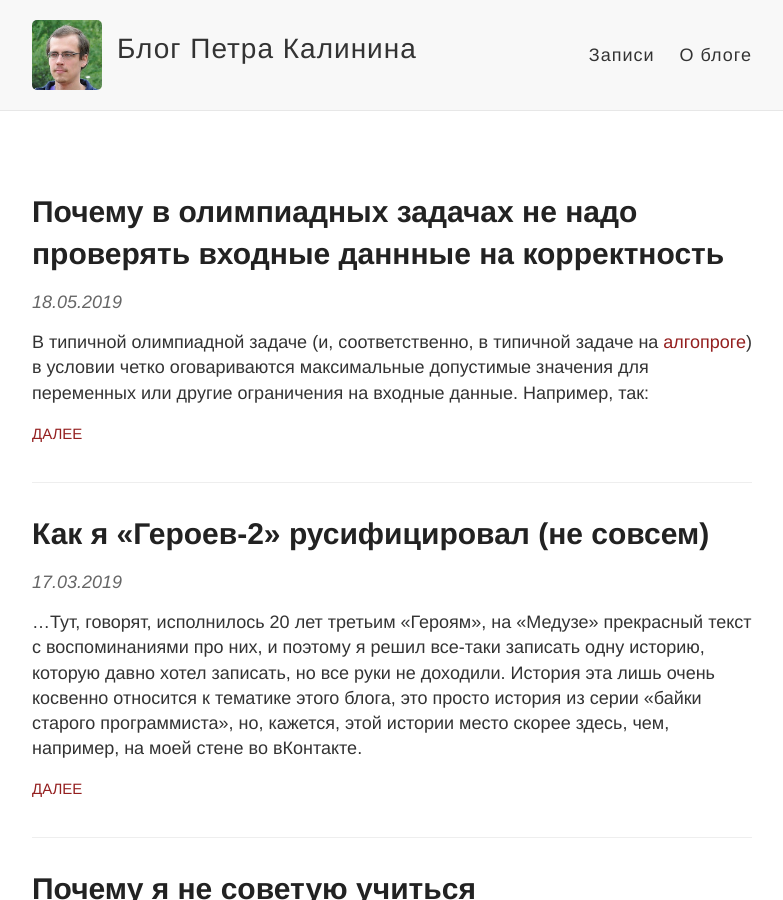
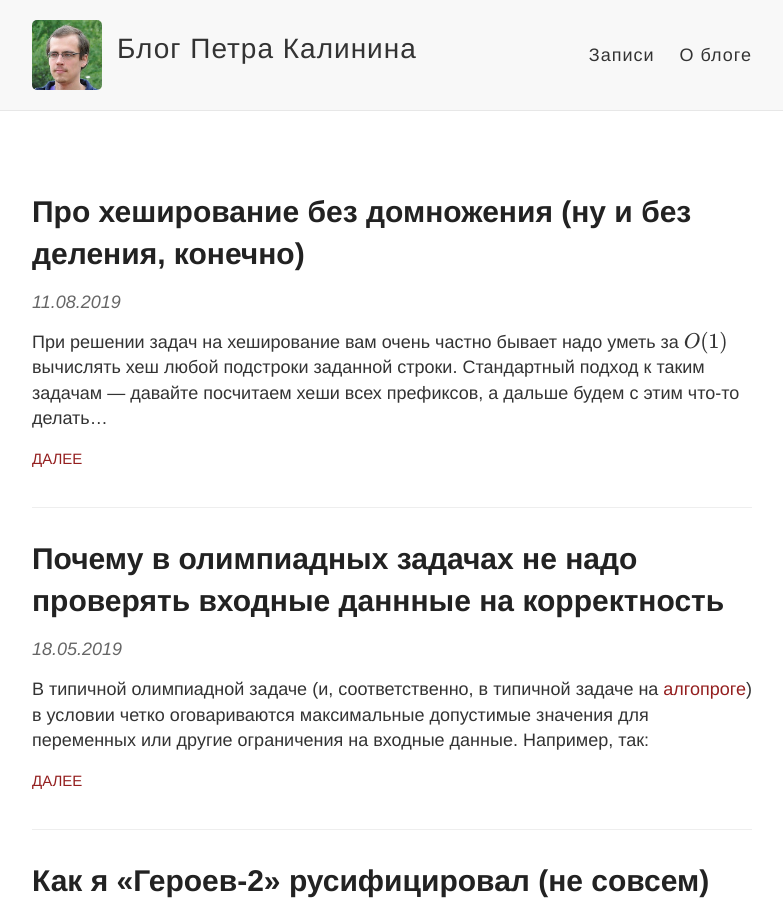
Before and after one commit to petr-kalinin/algoprog-blog, a Jekyll site: the page built from index.html, in a window 1280 px wide and 900 px high. Shown: the whole window, without its empty margins (248-1031 px from the left). Built offline with Jekyll 4.4.1, drawn with Linux system fonts in a browser that asks for light colours; formulas are drawn with MathJax 3; part of the change alters nothing that is shown.

Commit message:
Added hash-no-multiply post

```diff
--- a/_layouts/default.html
+++ b/_layouts/default.html
@@ -12,6 +12,8 @@
     <link rel="stylesheet" type="text/css" href="{{ site.baseurl }}/style.css" />
     <link rel="alternate" type="application/rss+xml" title="{{ site.name }} - {{ site.description }}" href="{{ site.baseurl }}/feed.xml" />
     <link rel="stylesheet" href="https://maxcdn.bootstrapcdn.com/font-awesome/4.7.0/css/font-awesome.min.css"/>
+    <script src="https://cdnjs.cloudflare.com/ajax/libs/mathjax/2.7.0/MathJax.js?config=TeX-MML-AM_CHTML"></script>
+    <script type="text/x-mathjax-config"> MathJax.Hub.Config({ extensions: ["tex2jax.js"], jax: ["input/TeX", "output/HTML-CSS"], tex2jax: { inlineMath: [ ["$","$"] ], displayMath: [ ["$$","$$"] ], processEscapes: true }, "HTML-CSS": { availableFonts: ["TeX"] } }); </script>
 
     {% include vk-head.html %}
     <!-- Created with Jekyll Now - http://github.com/barryclark/jekyll-now -->
--- /dev/null
+++ b/_posts/2019-08-11-hash-no-multiply.md
@@ -0,0 +1,111 @@
+---
+layout: post
+title: Про хеширование без домножения (ну и без деления, конечно)
+---
+
+При решении задач на хеширование вам очень частно бывает надо уметь за $O(1)$ вычислять хеш любой подстроки заданной строки.
+Стандартный подход к таким задачам — давайте посчитаем хеши всех префиксов, а дальше будем с этим что-то делать...
+
+(Это материал уровня 5 по шкале алгопрога. Если вы не знаете, что такое хеширование и как его применять в олимпиадных задачах,
+скорее всего, вы мало что поймете в этом тексте.)
+
+...Итак, стандартный подход устроен следующим образом. Начнем немного с начала. Определим хеш строки (хеш-функцию)
+так:
+
+$$h(s) = s_0 + s_1 \cdot p + s_2 \cdot p^2 + \ldots + s_{n-1} \cdot p^{n-1}.$$
+
+(Все вычисления здесь и ниже подразумеваются по некоторому модулю $M$.)
+
+Посчитаем хеши всех префиксов:
+
+$$
+H[i] = h(s[0..i]) = s_0 + s_1 \cdot p + \ldots + s_i \cdot p^i
+$$
+
+Массив $H[i]$ можно насчитать за $O(n)$ очевидным образом ($H[i] = H[i-1] + s_i \cdot p^i$,
+массив степеней $p$ можно насчитать заранее, будет полезно и в дальнейшем).
+
+Хорошо. Но нам надо знать хеш произвольной подстроки, т.е. $h(s[i..j])$.
+Очевидно, чтобы его вычислить, нам понадобятся значения $H[i-1]$ и $H[j]$.
+(Особый случай $i=0$ мы рассматривать не будем, он простой.)
+Явно напрашивается записать
+
+$$H[j] - H[i-1] = s_i \cdot p^i + \ldots + s_j \cdot p^j = h(s[i..j]) \cdot p^i,$$
+
+но вот проблема — то, что получилось, это не настоящее значение хеш-функции
+для подстроки $s[i..j]$, а величина, в $p^i$ раз больше.
+В результате использовать полученное число просто так не получится.
+
+
+<h3>* * *</h3>
+
+Есть два стандартных способа решить эту проблему. Первый — хорошо, давайте разделим
+полученное выражение на $p^i$. Но у нас все вычисления — по модулю $M$, делить в арифметике по модулю
+возможно не всегда, и в любом случае не очень просто. В простейшем случае,
+когда $M$ простое, и $p$ (естественно) не делится на $M$, деление возможно и даже не очень сложно
+(по малой теореме Ферма надо просто умножить на $(p')^i$, где $p' = p^{M-2}$;
+можно заранее вычислить $p'$ и все его степени). Но лишний код писать все равно не охота.
+
+Второй способ — хорошо, давайте поймем, что в конечном счете нам само значение
+$h(s[i..j])$ не нужно. Как правило, нам надо сравнивать хеши двух подстрок,
+пусть $s[i..j]$ и $s[i'..j']$. Мы можем вычислить значения $X=h(s[i..j]) \cdot p^i$
+и $Y = h(s[i'..j']) \cdot p^{i'}$. Напрямую их сравнивать бессмысленно, но мы можем
+домножить их на подходящие степени, т.е. сравнить $X\cdot p^{i'}$ и $Y\cdot p^i$.
+Если эти два числа равны, то хеши соответствующих подстрок тоже равны.
+
+Это довольно просто, но не очень красиво. Вы не вычисляете сам хеш, вы вычисляете
+только какую-то величину, связанную с хешом. При каждом использовании этого хеша
+вам придется думать, что и как домножать. Ладно если вы только подстроки сравниваете,
+а если, например, вам надо сделать какую-нибудь мапу, где хеш подстроки является ключом?
+
+Проблема еще и в том, что вам приходится про это помнить и учитывать это *в основной программе*.
+Вы бы, возможно, хотели бы написать функцию `hash(i, j)`,
+которая вам вернет настоящий хеш подстроки $s[i,j]$ (или написать `class StringWithHash`
+с соответствущим методом), и дальше в основном коде не думать про то, что хеш не той системы.
+Но нет, так не получится...
+
+<h3>* * *</h3>
+
+Так, вот, оказывается, можно очень просто решить эту проблему — организовать работу с хешом так,
+чтобы не требовалось ни деления по модулю, ни домножения. Для этого надо просто посчитать
+хеши не _префиксов_, а _суффиксов_. Удивительно, но такая простая идея относительно малоизвестна.
+
+А именно, посчитаем
+
+$$H[i] = h(s[i..n-1]) = s_i + s_{i+1} \cdot p + s_{i+2} \cdot p^2 + \ldots$$
+
+Вычислить такой массив за $O(n)$ тоже очень легко (просто $H[i] = H[i+1] \cdot p + s_i$,
+эдакий аналог схемы Горнера, даже проще чем раньше — не нужно вычислять $p^i$).
+
+И теперь внимание фокус:
+
+$$h(s[i..j]) = H[i] - H[j+1] \cdot p^{j-i+1}.$$
+
+И это честный хеш. Полученные значения вам уже не надо ни на что домножать,
+вы можете их сравнивать, можете использовать как ключ в какой-нибудь мапе, и т.д.
+Вы можете написать `class StringWithHash` с таким методом, и потом в основной программе
+уже просто использовать результат вызова метода.
+
+Заодно получили бонусом, что $i=0$ — это не особый случай. Особый случай теперь $j=n-1$,
+но он обходится легко — делаете $H[n] = 0$ и не надо писать никаких if'ов.
+
+<h3>* * *</h3>
+
+На самом деле, можно полностью симметрично отразить ситуацию. Выше мы определяли
+хеш так, что степени $p$ в формуле возрастали слева направо — как будто самый младший разряд «числа»
+— это его самая левая цифра.
+
+Можно определить хеш строки наоборот:
+
+$$h(s) = s_0 \cdot p^{n-1} + s_1 \cdot p^{n-2} + \ldots + s_{n-1}$$.
+
+Тогда можно посчитать хеши _префиксов_: $H[i] = h(s[0..i])$ и аналогично можно вычислять честный хеш
+любой подстроки. (Правда, $i=0$ опять будет особым случаем, но это на самом деле ортогональный вопрос.)
+
+<h3>* * *</h3>
+
+Так что мораль: пишите хеширование без домножения и без деления.
+
+----
+
+*Мой курс по алгоритмическому программированию (и подготовке к олимпиадам) для школьников, студентов и всех желающих — [algoprog.ru](http://algoprog.ru)*
```
